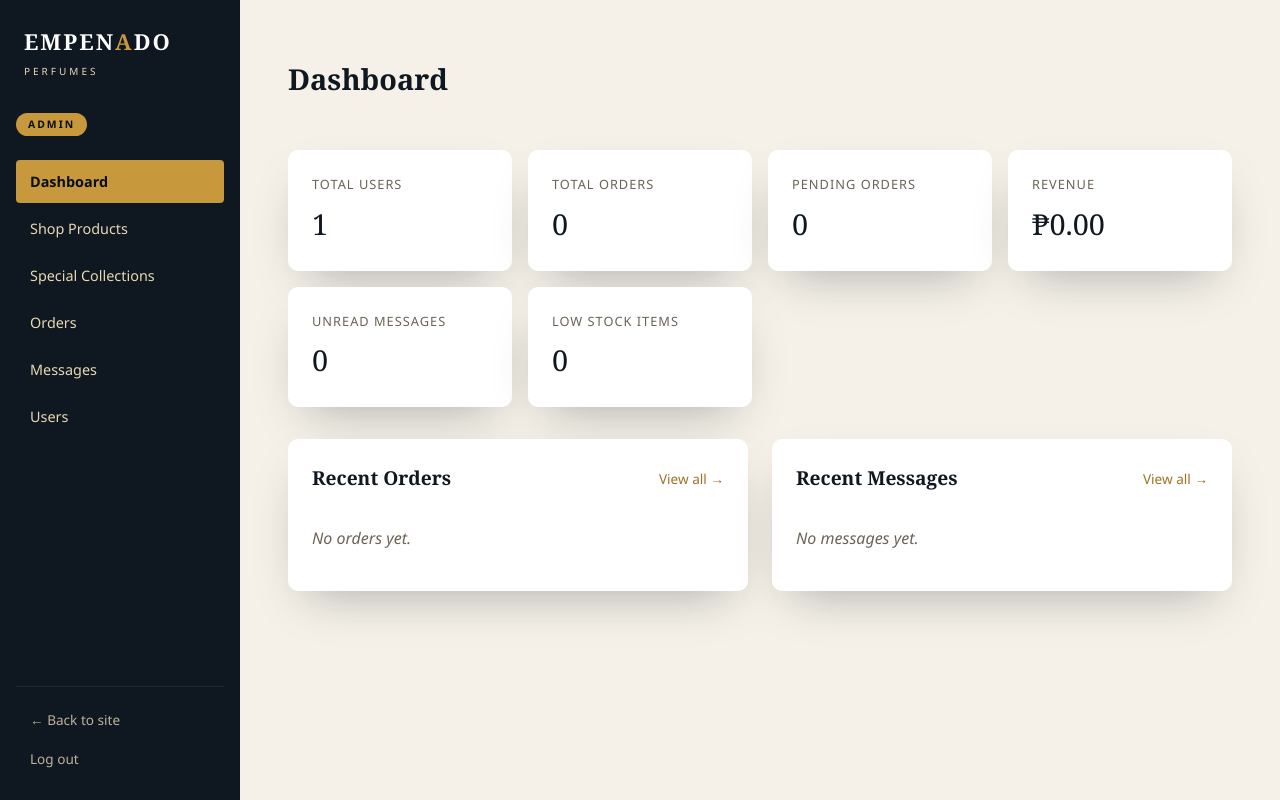
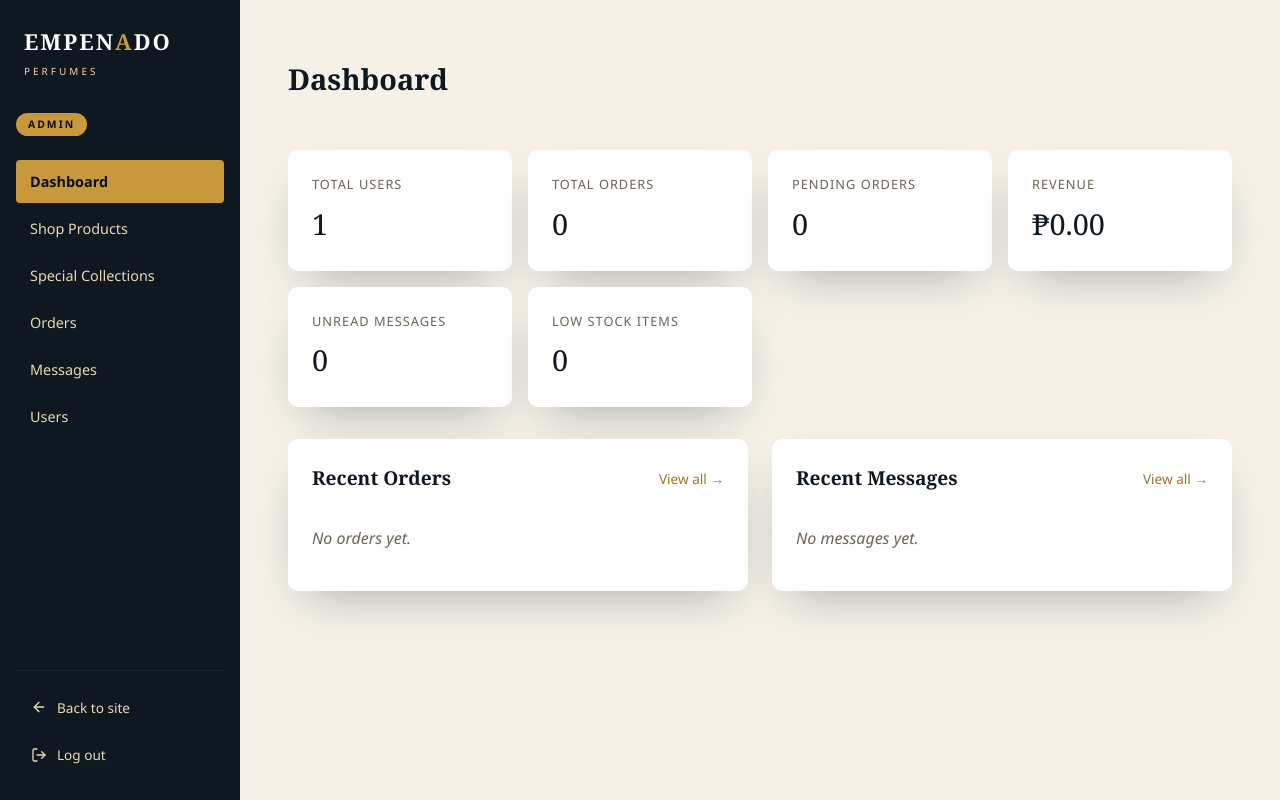
Before and after one commit to seth12905-netizen/EMPENADO-PERFUMES, a PHP site: page /admin/index.php in a window 1280 px wide. Run offline with PHP 8.4, Linux system fonts and the light colour scheme; the visitor is signed in with stand-in values (Sample User, id 1); data comes from the database, SQL or seed files in the repository; data that the repository does not hold is empty.

Commit message:
admin-sidebar-footer

```diff
--- a/admin/assets/admin.css
+++ b/admin/assets/admin.css
@@ -110,11 +110,45 @@
 }
 
 .admin-link-muted {
+    display: flex;
+    align-items: center;
+    gap: 10px;
     color: var(--gold-soft);
-    opacity: 0.8;
     font-size: 0.85rem;
+    font-weight: 500;
     text-decoration: none;
-    padding: 6px 14px;
+    padding: 9px 14px;
+    border-radius: var(--radius-md);
+    border: 1px solid transparent;
+    transition: background 0.18s ease, border-color 0.18s ease, color 0.18s ease;
+}
+
+.admin-link-icon {
+    width: 16px;
+    height: 16px;
+    flex-shrink: 0;
+    transition: transform 0.18s ease;
+}
+
+.admin-link-muted:hover {
+    color: var(--gold);
+    background: rgba(200, 152, 60, 0.1);
+    border-color: rgba(200, 152, 60, 0.25);
+    text-decoration: none;
+}
+
+.admin-link-muted:hover .admin-link-icon {
+    transform: translateX(-3px);
+}
+
+.admin-link-logout:hover {
+    color: #E89B9B;
+    background: rgba(200, 60, 60, 0.1);
+    border-color: rgba(200, 60, 60, 0.25);
+}
+
+.admin-link-logout:hover .admin-link-icon {
+    transform: translateX(2px);
 }
 
 .admin-link-muted:hover {
--- a/admin/includes/header.php
+++ b/admin/includes/header.php
@@ -43,9 +43,22 @@ $flashMessage = $_GET['message'] ?? null;
             </nav>
 
             <div class="admin-sidebar-footer">
-                <a href="../index.php" class="admin-link-muted">&larr; Back to site</a>
-                <a href="../logout.php" class="admin-link-muted">Log out</a>
-            </div>
+    <a href="../index.php" class="admin-link-muted">
+        <svg class="admin-link-icon" viewBox="0 0 24 24" fill="none" stroke="currentColor" stroke-width="2" stroke-linecap="round" stroke-linejoin="round">
+            <line x1="19" y1="12" x2="5" y2="12"></line>
+            <polyline points="12 19 5 12 12 5"></polyline>
+        </svg>
+        <span>Back to site</span>
+    </a>
+    <a href="../logout.php" class="admin-link-muted admin-link-logout">
+        <svg class="admin-link-icon" viewBox="0 0 24 24" fill="none" stroke="currentColor" stroke-width="2" stroke-linecap="round" stroke-linejoin="round">
+            <path d="M9 21H5a2 2 0 0 1-2-2V5a2 2 0 0 1 2-2h4"></path>
+            <polyline points="16 17 21 12 16 7"></polyline>
+            <line x1="21" y1="12" x2="9" y2="12"></line>
+        </svg>
+        <span>Log out</span>
+    </a>
+</div>
 
         </aside>
 
```
